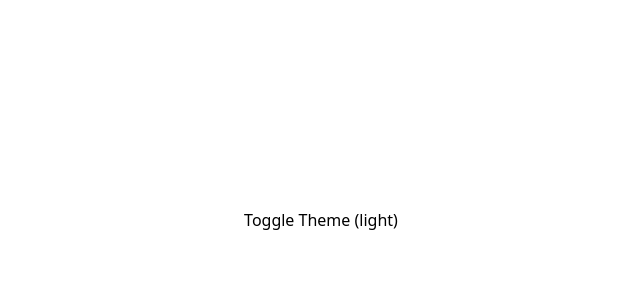
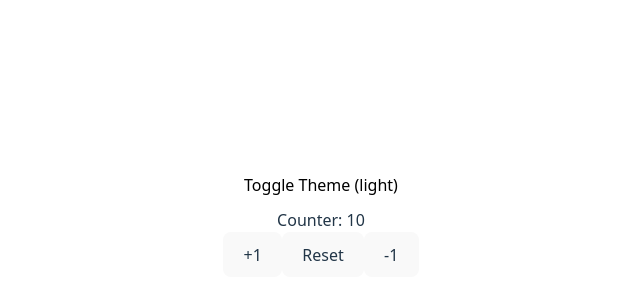
Before and after one commit to nicurrego/React-practice, a React (Vite) app: page / in a window 1280 px wide. Shown: the part 180-480 px from the top of the page, without its empty margins (319-959 px from the left). Built offline with nearby package versions, Linux system fonts and the light colour scheme.

Commit message:
class15: Creacion de Hooks Personalizados en React para Contadores Reutilizables

```diff
--- a/src/App.jsx
+++ b/src/App.jsx
@@ -1,6 +1,6 @@
 import { Children, createContext, useState, useContext } from 'react';
 import './App.css'
-
+import CounterCustomHook from './components/CounterCustomHook/CounterCustomHook';
 const ThemeContext = createContext();
 
 function ThemeProvider({ children }) {
@@ -32,6 +32,7 @@ function App() {
       <ThemeProvider>
         <ThemeButton />
       </ThemeProvider>
+      <CounterCustomHook />
     </>
   )
 }
--- /dev/null
+++ b/src/components/CounterCustomHook/CounterCustomHook.jsx
@@ -0,0 +1,21 @@
+import useCounter  from "../../hooks/useCounter";
+
+const CounterCustomHook = () => {
+    const {
+        count,
+        increment,
+        decrement,
+        reset,
+    } = useCounter(10);
+
+    return (
+        <>
+            <p>Counter: {count}</p>
+            <button onClick={increment} >+1</button>
+            <button onClick={reset}>Reset</button>
+            <button onClick={decrement}>-1</button>
+        </>
+    )
+}
+
+export default CounterCustomHook;
--- /dev/null
+++ b/src/hooks/useCounter.jsx
@@ -0,0 +1,22 @@
+import { useState } from "react";
+function useCounter(initialValue = 0) {
+    const [count, setCount] = useState(initialValue);
+
+    const increment = () => {
+        setCount(prev => prev + 1);
+        }
+    const decrement = () => {
+        setCount(prev => prev - 1);
+        }
+    const reset = () => {
+        setCount(initialValue);
+    };
+    return {
+        count,
+        increment,
+        decrement,
+        reset,
+    }
+
+}
+export default useCounter;
```
